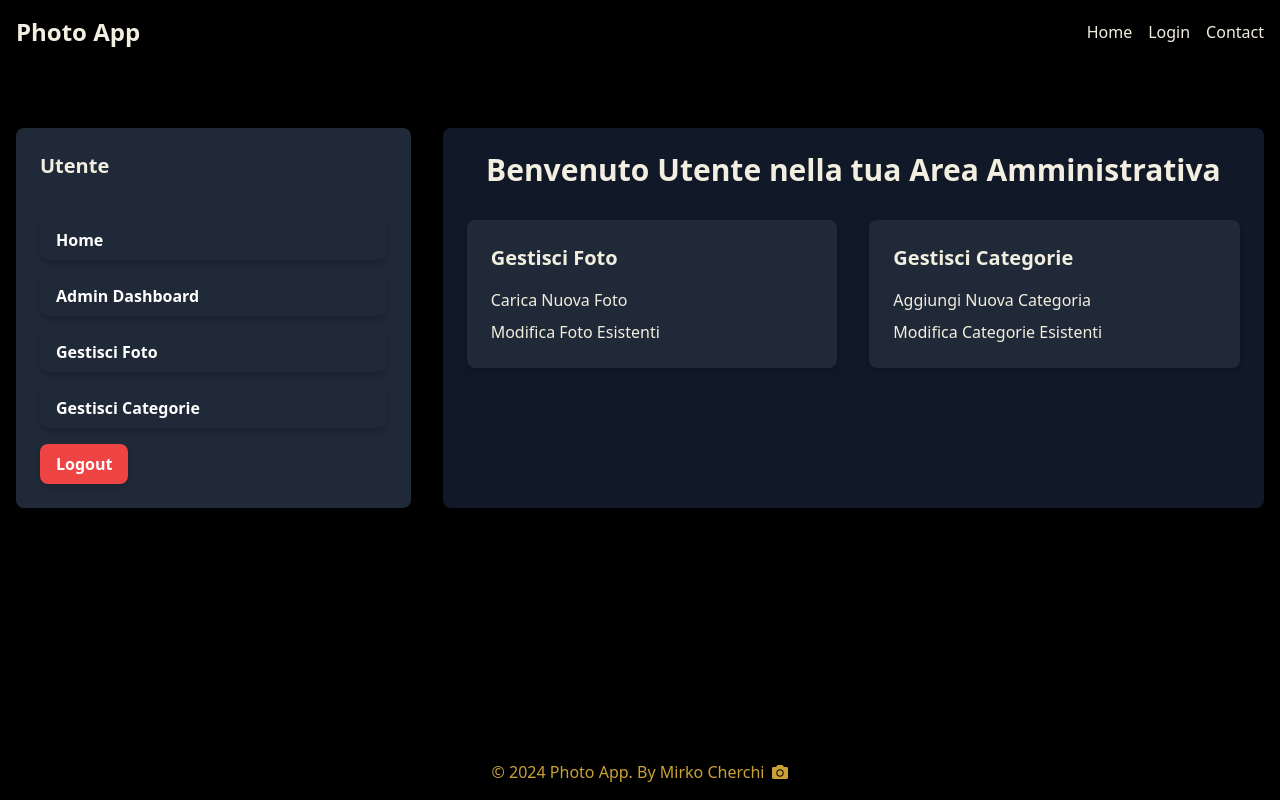
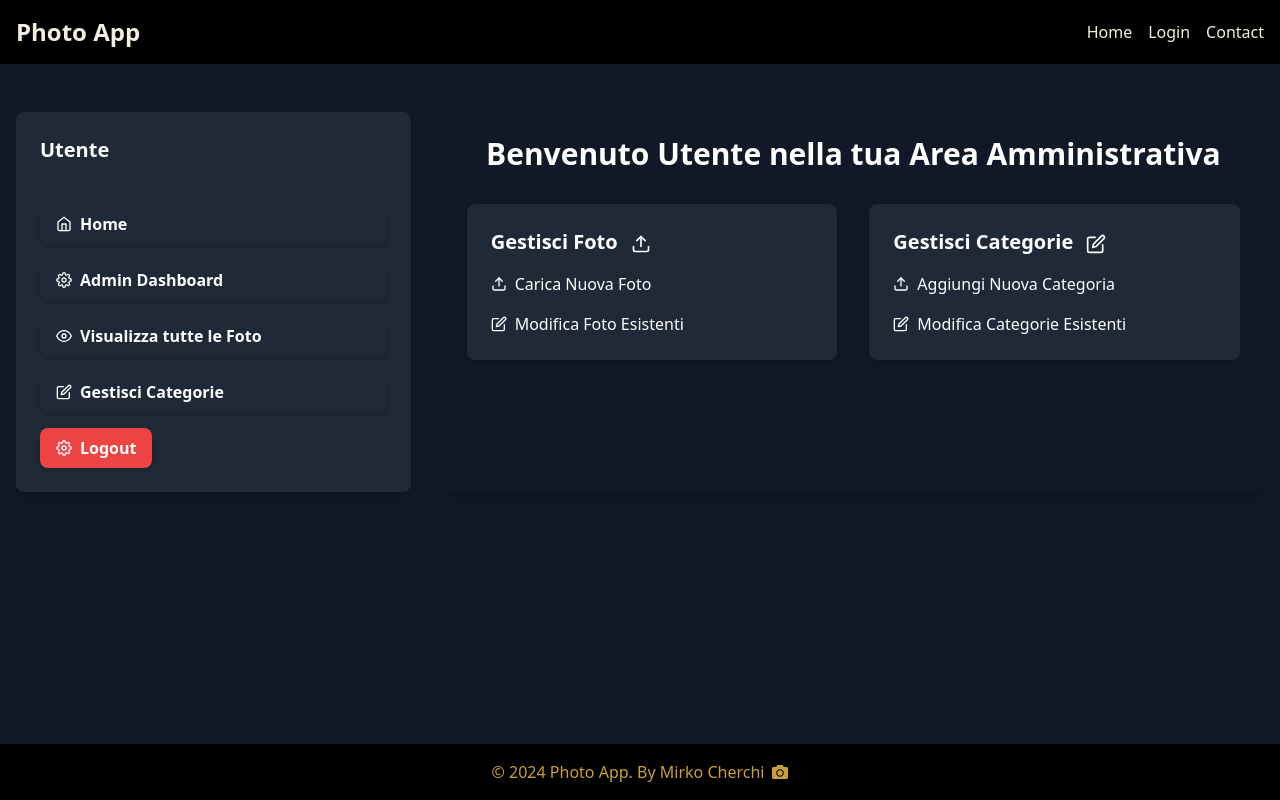
Before and after one commit to MirkoCherchi/react-il-mio-fotoalbum, a React (Vite) app in the folder Frontend/: page /admin in a window 1280 px wide. Built offline with nearby package versions, Linux system fonts and the light colour scheme; the HTML template or start-up script is replaced by a standard one.

Commit message:
feat: single image

```diff
--- a/Frontend/src/App.jsx
+++ b/Frontend/src/App.jsx
@@ -10,6 +10,7 @@ import PhotoForm from "./components/AdminPage/PhotoForm";
 import PhotoManagement from "./components/AdminPage/PhotoManagement";
 import UpdatePhoto from "./components/AdminPage/PhotoUpdate";
 import ProfilePage from "./pages/ProfilePage";
+import SinglePhoto from "./pages/SinglePhoto";
 
 const App = () => {
   return (
@@ -27,6 +28,7 @@ const App = () => {
             <Route path="/edit-photos" element={<PhotoManagement />} />
             <Route path="/admin/photos/:id/edit" element={<UpdatePhoto />} />
             <Route path="/profile" element={<ProfilePage />} />
+            <Route path="/photos/:id" element={<SinglePhoto />} />
           </Routes>
         </div>
       </AuthProvider>
--- a/Frontend/src/components/Photos.jsx
+++ b/Frontend/src/components/Photos.jsx
@@ -3,6 +3,7 @@ import Header from "../components/Header";
 import Footer from "../components/Footer";
 import defaultPhoto from "../assets/photo-HomePage.jpg";
 import Api from "../services/api";
+import { FiEye } from "react-icons/fi";
 
 const Photos = () => {
   const [photos, setPhotos] = useState([]);
@@ -42,6 +43,11 @@ const Photos = () => {
     setSelectedCategory(category);
   };
 
+  const handleViewDetails = (id) => {
+    // Naviga alla pagina SinglePhoto con l'ID della foto
+    window.location.href = `/photos/${id}`;
+  };
+
   const filteredPhotos =
     selectedCategory === "All"
       ? photos
@@ -63,13 +69,14 @@ const Photos = () => {
       <Header />
 
       {/* Main Content */}
-      <main className="flex-1 container mx-auto px-4 py-24 md:py-32">
-        <div className="mb-8">
-          <span className="text-white mr-2">Filtra per categoria:</span>
+      <main className="flex-1 container mx-auto px-4 py-24">
+        <div className="mb-8 flex items-center justify-between">
+          <h2 className="text-3xl font-bold text-white">Tutte le Foto</h2>
+          <div className="relative">
             <select
               value={selectedCategory}
               onChange={(e) => handleCategoryChange(e.target.value)}
-            className="p-2 rounded bg-gray-800 text-white"
+              className="block appearance-none w-full bg-gray-800 border border-gray-700 text-white py-3 px-4 pr-8 rounded leading-tight focus:outline-none focus:bg-gray-900 focus:border-gray-900"
             >
               {categories.map((category) => (
                 <option key={category.id} value={category.name}>
@@ -77,25 +84,47 @@ const Photos = () => {
                 </option>
               ))}
             </select>
+            <div className="pointer-events-none absolute inset-y-0 right-0 flex items-center px-2 text-gray-300">
+              <svg
+                className="h-4 w-4 fill-current"
+                xmlns="http://www.w3.org/2000/svg"
+                viewBox="0 0 20 20"
+              >
+                <path
+                  fillRule="evenodd"
+                  d="M10 12a2 2 0 100-4 2 2 0 000 4z"
+                  clipRule="evenodd"
+                />
+                <path
+                  fillRule="evenodd"
+                  d="M18.707 8.293a1 1 0 010 1.414l-7 7a1 1 0 01-1.414 0l-7-7a1 1 0 111.414-1.414L10 14.586l6.293-6.293a1 1 0 011.414 0z"
+                  clipRule="evenodd"
+                />
+              </svg>
+            </div>
+          </div>
         </div>
 
         <div className="grid grid-cols-1 md:grid-cols-2 lg:grid-cols-3 gap-8">
           {filteredPhotos.map((photo) => (
             <div
               key={photo.id}
-              className="p-6 bg-gray-800 rounded-lg shadow-lg"
-              style={{ height: "100%" }}
+              className="p-6 bg-gray-800 rounded-lg shadow-lg hover:shadow-xl transition duration-300"
             >
-              <div
-                className="relative rounded-lg overflow-hidden mb-4"
-                style={{ height: "250px" }}
-              >
+              <div className="relative rounded-lg overflow-hidden mb-4">
                 <img
                   src={photo.img || defaultPhoto}
                   alt={photo.title}
-                  className="object-cover w-full h-full transition-transform duration-500 transform hover:scale-110"
-                  style={{ height: "100%", objectFit: "cover" }}
+                  className="object-cover w-full h-64 md:h-72 xl:h-80 transition-transform duration-500 transform hover:scale-105"
                 />
+                <div className="absolute inset-0 flex items-center justify-center opacity-0 hover:opacity-100 transition-opacity">
+                  <button
+                    onClick={() => handleViewDetails(photo.id)}
+                    className="bg-teal-500 text-white py-2 px-4 rounded-lg flex items-center"
+                  >
+                    <FiEye className="mr-2" /> Guarda Dettagli
+                  </button>
+                </div>
               </div>
 
               <div className="text-white mb-2">
@@ -104,15 +133,15 @@ const Photos = () => {
               </div>
 
               <p className="text-gray-400">
-                Visible: {photo.visible ? "Yes" : "No"}
+                Visibile: {photo.visible ? "Sì" : "No"}
               </p>
 
               <p className="text-gray-400">
-                Author: {photo.user?.name || "Unknown"}
+                Autore: {photo.user?.name || "Sconosciuto"}
               </p>
 
               <div className="mt-2">
-                <span className="text-gray-400">Categories: </span>
+                <span className="text-gray-400">Categorie: </span>
                 {photo.categories.map((category) => (
                   <span
                     key={category.id}
--- a/Frontend/src/pages/AdminPage.jsx
+++ b/Frontend/src/pages/AdminPage.jsx
@@ -3,20 +3,22 @@ import Header from "../components/Header";
 import Footer from "../components/Footer";
 import { AuthContext } from "../components/Auth/Context";
 import { Link } from "react-router-dom";
+import { FiHome, FiSettings, FiUpload, FiEdit, FiEye } from "react-icons/fi";
 
 const AdminPage = () => {
   const { user, logout } = useContext(AuthContext);
+
   const handleLogout = () => {
     logout();
   };
 
   return (
-    <div className="flex flex-col min-h-screen bg-black text-beige">
+    <div className="flex flex-col min-h-screen bg-gray-900 text-white">
       {/* Header */}
       <Header />
 
       {/* Main Content */}
-      <main className="flex-1 container mx-auto px-4 py-24 md:py-32">
+      <main className="flex-1 container mx-auto px-4 py-8 sm:py-12 mt-16">
         <div className="grid grid-cols-1 md:grid-cols-3 gap-8">
           {/* Left Sidebar */}
           <section className="md:col-span-1 bg-gray-800 p-6 rounded-lg shadow-lg">
@@ -42,41 +44,41 @@ const AdminPage = () => {
               <li>
                 <Link
                   to="/"
-                  className="block py-2 px-4 bg-teal-500 text-white font-bold rounded-lg shadow-md hover:bg-teal-600 transition duration-300"
+                  className="flex items-center py-2 px-4 bg-teal-500 text-white font-bold rounded-lg shadow-md hover:bg-teal-600 transition duration-300"
                 >
-                  Home
+                  <FiHome className="mr-2" /> Home
                 </Link>
               </li>
               <li>
                 <Link
                   to="/admin"
-                  className="block py-2 px-4 bg-teal-500 text-white font-bold rounded-lg shadow-md hover:bg-teal-600 transition duration-300"
+                  className="flex items-center py-2 px-4 bg-teal-500 text-white font-bold rounded-lg shadow-md hover:bg-teal-600 transition duration-300"
                 >
-                  Admin Dashboard
+                  <FiSettings className="mr-2" /> Admin Dashboard
                 </Link>
               </li>
               <li>
                 <Link
                   to="/photos"
-                  className="block py-2 px-4 bg-teal-500 text-white font-bold rounded-lg shadow-md hover:bg-teal-600 transition duration-300"
+                  className="flex items-center py-2 px-4 bg-teal-500 text-white font-bold rounded-lg shadow-md hover:bg-teal-600 transition duration-300"
                 >
-                  Gestisci Foto
+                  <FiEye className="mr-2" /> Visualizza tutte le Foto
                 </Link>
               </li>
               <li>
                 <Link
                   to="/categories"
-                  className="block py-2 px-4 bg-teal-500 text-white font-bold rounded-lg shadow-md hover:bg-teal-600 transition duration-300"
+                  className="flex items-center py-2 px-4 bg-teal-500 text-white font-bold rounded-lg shadow-md hover:bg-teal-600 transition duration-300"
                 >
-                  Gestisci Categorie
+                  <FiEdit className="mr-2" /> Gestisci Categorie
                 </Link>
               </li>
               <li>
                 <button
                   onClick={handleLogout}
-                  className="block py-2 px-4 bg-red-500 text-white font-bold rounded-lg shadow-md hover:bg-red-600 transition duration-300"
+                  className="flex items-center py-2 px-4 bg-red-500 text-white font-bold rounded-lg shadow-md hover:bg-red-600 transition duration-300"
                 >
-                  Logout
+                  <FiSettings className="mr-2" /> Logout
                 </button>
               </li>
             </ul>
@@ -91,16 +93,24 @@ const AdminPage = () => {
             <div className="grid grid-cols-1 md:grid-cols-2 gap-8">
               {/* Left Column */}
               <div className="bg-gray-800 p-6 rounded-lg shadow-md">
-                <h3 className="text-xl font-bold mb-4">Gestisci Foto</h3>
-                <ul className="space-y-2">
+                <h3 className="text-xl font-bold mb-4 text-teal-400">
+                  Gestisci Foto <FiUpload className="inline-block ml-2" />
+                </h3>
+                <ul className="space-y-4">
                   <li>
-                    <Link to="/upload-photo" className="hover:text-teal">
-                      Carica Nuova Foto
+                    <Link
+                      to="/upload-photo"
+                      className="flex items-center hover:text-teal-400"
+                    >
+                      <FiUpload className="mr-2" /> Carica Nuova Foto
                     </Link>
                   </li>
                   <li>
-                    <Link to="/edit-photos" className="hover:text-teal">
-                      Modifica Foto Esistenti
+                    <Link
+                      to="/edit-photos"
+                      className="flex items-center hover:text-teal-400"
+                    >
+                      <FiEdit className="mr-2" /> Modifica Foto Esistenti
                     </Link>
                   </li>
                 </ul>
@@ -108,16 +118,24 @@ const AdminPage = () => {
 
               {/* Right Column */}
               <div className="bg-gray-800 p-6 rounded-lg shadow-md">
-                <h3 className="text-xl font-bold mb-4">Gestisci Categorie</h3>
-                <ul className="space-y-2">
+                <h3 className="text-xl font-bold mb-4 text-teal-400">
+                  Gestisci Categorie <FiEdit className="inline-block ml-2" />
+                </h3>
+                <ul className="space-y-4">
                   <li>
-                    <Link to="/add-category" className="hover:text-teal">
-                      Aggiungi Nuova Categoria
+                    <Link
+                      to="/add-category"
+                      className="flex items-center hover:text-teal-400"
+                    >
+                      <FiUpload className="mr-2" /> Aggiungi Nuova Categoria
                     </Link>
                   </li>
                   <li>
-                    <Link to="/edit-categories" className="hover:text-teal">
-                      Modifica Categorie Esistenti
+                    <Link
+                      to="/edit-categories"
+                      className="flex items-center hover:text-teal-400"
+                    >
+                      <FiEdit className="mr-2" /> Modifica Categorie Esistenti
                     </Link>
                   </li>
                 </ul>
--- a/Frontend/src/pages/HomePage.jsx
+++ b/Frontend/src/pages/HomePage.jsx
@@ -1,47 +1,74 @@
-import React from "react";
+import React, { useContext } from "react";
 import { Link } from "react-router-dom";
 import Header from "../components/Header";
 import Footer from "../components/Footer";
 import PhotoHomePage from "../assets/photo-HomePage.jpg";
+import { FiCamera, FiArrowRight } from "react-icons/fi";
+import { AuthContext } from "../components/Auth/Context";
 
 const HomePage = () => {
+  const { isAuthenticated } = useContext(AuthContext);
+
+  const handleButtonClick = () => {
+    // Logic to redirect based on authentication status
+    if (isAuthenticated) {
+      // User is authenticated, redirect to upload photo page
+      window.location.href = "/upload-photo";
+    } else {
+      // User is not authenticated, redirect to login page
+      window.location.href = "/login";
+    }
+  };
+
   return (
     <div className="flex flex-col min-h-screen bg-black text-beige">
       {/* Header */}
       <Header />
 
       {/* Main Content */}
-      <main className="flex-1 container mx-auto px-4 py-24 md:py-32">
+      <main className="flex-1 container mx-auto px-4 py-24 md:py-32 relative">
         <div className="grid grid-cols-1 md:grid-cols-2 gap-8">
           {/* Left Column */}
-          <section className="p-6 bg-gray-800 rounded-lg shadow-lg">
+          <section className="p-6 bg-gray-900 rounded-lg shadow-lg flex flex-col justify-center hover:shadow-xl transition duration-300">
             <div className="text-center mb-8">
               <h2 className="text-4xl font-bold mb-4">Welcome to Photo App</h2>
               <p className="text-lg text-gray-300">
-                Lorem ipsum dolor sit amet, consectetur adipiscing elit. Nulla
-                condimentum tortor id libero tristique, quis venenatis orci
-                ultricies.
+                Discover the beauty of photography with us. Lorem ipsum dolor
+                sit amet, consectetur adipiscing elit.
               </p>
             </div>
             <div className="flex justify-center">
               <Link
-                to="/photos"
-                className="bg-teal-500 text-white py-2 px-6 rounded-lg shadow-md hover:bg-teal-600 transition duration-300"
+                to={isAuthenticated ? "/photos" : "/login"}
+                className="bg-teal-500 text-white py-3 px-6 rounded-lg shadow-md hover:bg-teal-600 transition duration-300 flex items-center transform hover:scale-105"
               >
-                Vedi tutte le Foto
+                <FiArrowRight className="mr-2" /> Vedi tutte le Foto
               </Link>
             </div>
           </section>
 
           {/* Right Column */}
-          <section className="p-6 bg-gray-800 rounded-lg shadow-lg">
-            <h2 className="text-3xl font-bold mb-4 text-center">Photo</h2>
-            <div className="relative aspect-w-16 aspect-h-9 rounded-lg overflow-hidden">
+          <section className="p-6 bg-gray-900 rounded-lg shadow-lg relative overflow-hidden">
+            <div className="absolute inset-0 overflow-hidden rounded-lg">
+              <div
+                className="absolute inset-0 bg-black opacity-50"
+                style={{ mixBlendMode: "multiply" }}
+              ></div>
               <img
                 src={PhotoHomePage}
                 alt="Featured"
-                className="object-cover w-full h-full"
+                className="object-cover w-full h-full transition-transform duration-500 transform hover:scale-110"
               />
+            </div>
+            <div className="absolute inset-0 flex items-center justify-center">
+              <div className="flex items-end justify-center">
+                <button
+                  onClick={handleButtonClick}
+                  className="bg-teal-500 text-white bg-black bg-opacity-50 py-3 px-6 rounded-lg shadow-md hover:bg-teal-600 transition duration-300 flex items-center transform hover:scale-105"
+                >
+                  <FiCamera className="mr-2" /> Scatta una Foto
+                </button>
+              </div>
             </div>
           </section>
         </div>
--- a/Frontend/src/pages/ProfilePage.jsx
+++ b/Frontend/src/pages/ProfilePage.jsx
@@ -3,6 +3,7 @@ import { AuthContext } from "../components/Auth/Context";
 import Header from "../components/Header";
 import Api from "../services/api";
 import { Link } from "react-router-dom";
+import { FiUser, FiCalendar, FiCamera } from "react-icons/fi";
 
 const ProfilePage = () => {
   const { user } = useContext(AuthContext);
@@ -52,7 +53,7 @@ const ProfilePage = () => {
     <>
       <Header />
       <div className="bg-gray-900 min-h-screen text-white">
-        <div className="container mx-auto py-32 px-4 sm:px-6 lg:px-8">
+        <div className="container mx-auto py-36 px-4 sm:px-6 lg:px-8">
           <div className="bg-white rounded-lg shadow-lg overflow-hidden">
             <div className="px-6 py-8">
               <div className="flex items-center justify-center">
@@ -72,14 +73,17 @@ const ProfilePage = () => {
             <div className="border-t border-gray-200 px-6 py-4">
               <div className="grid grid-cols-2 gap-4">
                 <div className="text-center">
-                  <p className="text-lg font-semibold text-gray-900">Nome</p>
+                  <p className="text-lg font-semibold text-gray-900">
+                    <FiUser className="inline-block mb-1 text-xl" /> Nome
+                  </p>
                   <p className="text-lg text-gray-600">
                     {profile?.name || "username"}
                   </p>
                 </div>
                 <div className="text-center">
                   <p className="text-lg font-semibold text-gray-900">
-                    Data di Registrazione
+                    <FiCalendar className="inline-block mb-1 text-xl" /> Data di
+                    Registrazione
                   </p>
                   <p className="text-lg text-gray-600">
                     {profile
@@ -95,7 +99,8 @@ const ProfilePage = () => {
                   className="block rounded-lg overflow-hidden shadow-lg hover:shadow-xl transition duration-300 ease-in-out"
                 >
                   <p className="text-lg font-semibold text-gray-900">
-                    Numero di Foto
+                    <FiCamera className="inline-block mb-1 text-xl" /> Numero di
+                    Foto
                   </p>
                   <p className="text-lg text-gray-600 pb-4">
                     {profile?.photoCount || 0}
--- /dev/null
+++ b/Frontend/src/pages/SinglePhoto.jsx
@@ -0,0 +1,136 @@
+import React, { useEffect, useState } from "react";
+import { useParams, Link } from "react-router-dom";
+import Header from "../components/Header";
+import Footer from "../components/Footer";
+import defaultPhoto from "../assets/photo-HomePage.jpg";
+import Api from "../services/api";
+import defaultAvatar from "../assets/avatar-default.jpg";
+
+const SinglePhoto = () => {
+  const { id } = useParams();
+  const [photo, setPhoto] = useState(null);
+  const [loading, setLoading] = useState(true);
+  const [error, setError] = useState(null);
+  const [fullscreenImage, setFullscreenImage] = useState(false);
+
+  useEffect(() => {
+    const fetchPhoto = async () => {
+      try {
+        const photoData = await Api.getPhotoById(id);
+        setPhoto(photoData);
+        setLoading(false);
+      } catch (error) {
+        console.error(
+          `Errore durante il recupero della foto con ID ${id}:`,
+          error.message
+        );
+        setError(error.message);
+        setLoading(false);
+      }
+    };
+
+    fetchPhoto();
+  }, [id]);
+
+  const toggleFullscreen = () => {
+    setFullscreenImage(!fullscreenImage);
+    if (!fullscreenImage) {
+      document.body.classList.add("overflow-hidden");
+    } else {
+      document.body.classList.remove("overflow-hidden");
+    }
+  };
+
+  if (loading) {
+    return <p className="text-center text-white">Caricamento in corso...</p>;
+  }
+
+  if (error) {
+    return <p className="text-center text-white">Errore: {error}</p>;
+  }
+
+  if (!photo) {
+    return <p className="text-center text-white">Foto non trovata.</p>;
+  }
+
+  const userName = photo.user
+    ? photo.user.data.name || "Autore sconosciuto"
+    : "Autore sconosciuto";
+  const userAvatar = photo.user
+    ? photo.user.data.img_path || defaultAvatar
+    : defaultAvatar;
+
+  return (
+    <div className="flex flex-col min-h-screen bg-black text-beige">
+      <Header />
+
+      <main className="flex-1 container mx-auto px-4 py-16 md:py-32">
+        <div className="max-w-4xl mx-auto rounded-lg overflow-hidden shadow-lg">
+          <div
+            className={`relative cursor-pointer ${
+              fullscreenImage
+                ? "fixed inset-0 z-50 flex justify-center items-center bg-black bg-opacity-75"
+                : ""
+            }`}
+            onClick={toggleFullscreen}
+          >
+            <img
+              src={photo.img || defaultPhoto}
+              alt={photo.title}
+              className={`object-contain ${
+                fullscreenImage
+                  ? "fixed inset-0 w-full h-full object-cover"
+                  : "object-cover w-full h-auto"
+              }`}
+              style={{ aspectRatio: "16/9" }}
+            />
+            {fullscreenImage && <button onClick={toggleFullscreen}></button>}
+          </div>
+
+          <div className="bg-gray-900 px-6 py-8 md:py-10">
+            <h2 className="text-3xl font-bold text-white mb-4">
+              {photo.title}
+            </h2>
+            <p className="text-gray-400 mb-6">{photo.description}</p>
+
+            <div className="flex items-center mb-6">
+              <div className="w-12 h-12 rounded-full overflow-hidden">
+                <img
+                  src={userAvatar}
+                  alt={userName}
+                  className="object-cover w-full h-full"
+                />
+              </div>
+              <p className="text-gray-400 ml-4">{userName}</p>
+            </div>
+
+            <div>
+              <span className="text-gray-400">Categorie: </span>
+              <div className="flex flex-wrap gap-2 mt-2">
+                {photo.categories.map((category) => (
+                  <span
+                    key={category.id}
+                    className="inline-block bg-gray-800 rounded-full px-3 py-1 text-sm text-gray-200"
+                  >
+                    {category.name}
+                  </span>
+                ))}
+              </div>
+            </div>
+          </div>
+        </div>
+      </main>
+
+      <Footer />
+
+      <Link
+        to="/photos"
+        className="fixed bottom-1/2 right-4 text-white text-sm bg-gray-800 bg-opacity-50 px-4 py-2 rounded"
+      >
+        Torna a tutte le foto
+      </Link>
+    </div>
+  );
+};
+
+export default SinglePhoto;
--- a/Frontend/src/services/api.js
+++ b/Frontend/src/services/api.js
@@ -1,5 +1,3 @@
-// src/services/api.js
-
 import axios from "axios";
 
 const BASE_URL = "http://localhost:3000"; // Assicurati che questo URL sia corretto
@@ -16,10 +14,19 @@ const Api = {
     }
   },
 
+  // Funzione per ottenere una foto specifica per ID
   getPhotoById: async (id) => {
     try {
       const response = await axios.get(`${BASE_URL}/photos/${id}`);
-      return response.data;
+      const photoData = response.data;
+
+      // Eseguire una chiamata separata per ottenere i dettagli dell'utente
+      const userData = await Api.getUserProfile(photoData.userId); // Assicurati di usare la funzione corretta per ottenere il profilo dell'utente
+
+      // Aggiungi i dettagli dell'utente ai dati della foto
+      photoData.user = userData;
+
+      return photoData;
     } catch (error) {
       console.error(
         `Errore durante il recupero della foto ${id}:`,
```
Also changed, not shown: Frontend/src/assets/avatar-default.jpg (added), 1 other file (tests, documents, lock files or other folders). Lines whose indentation alone changed are shown as unchanged.
